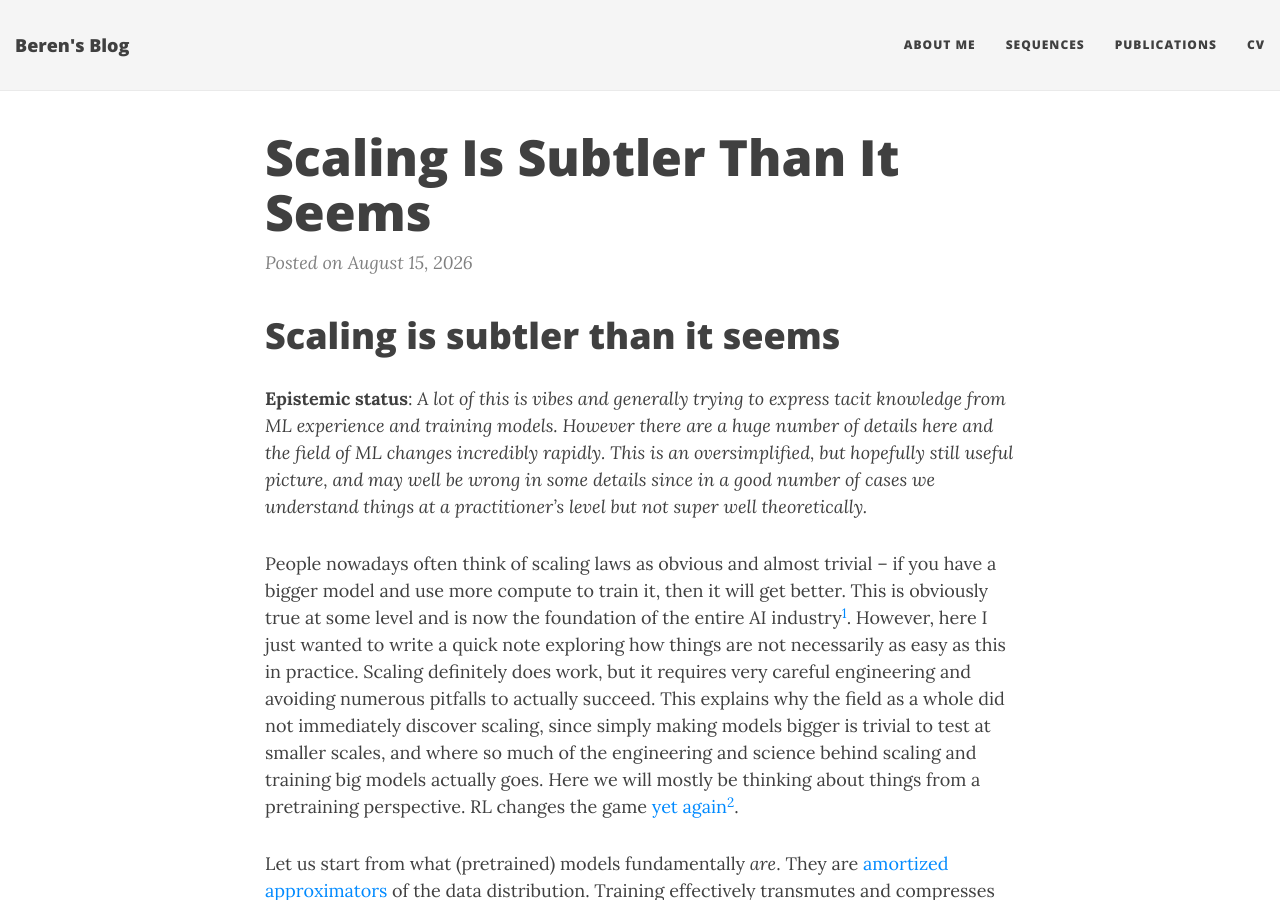
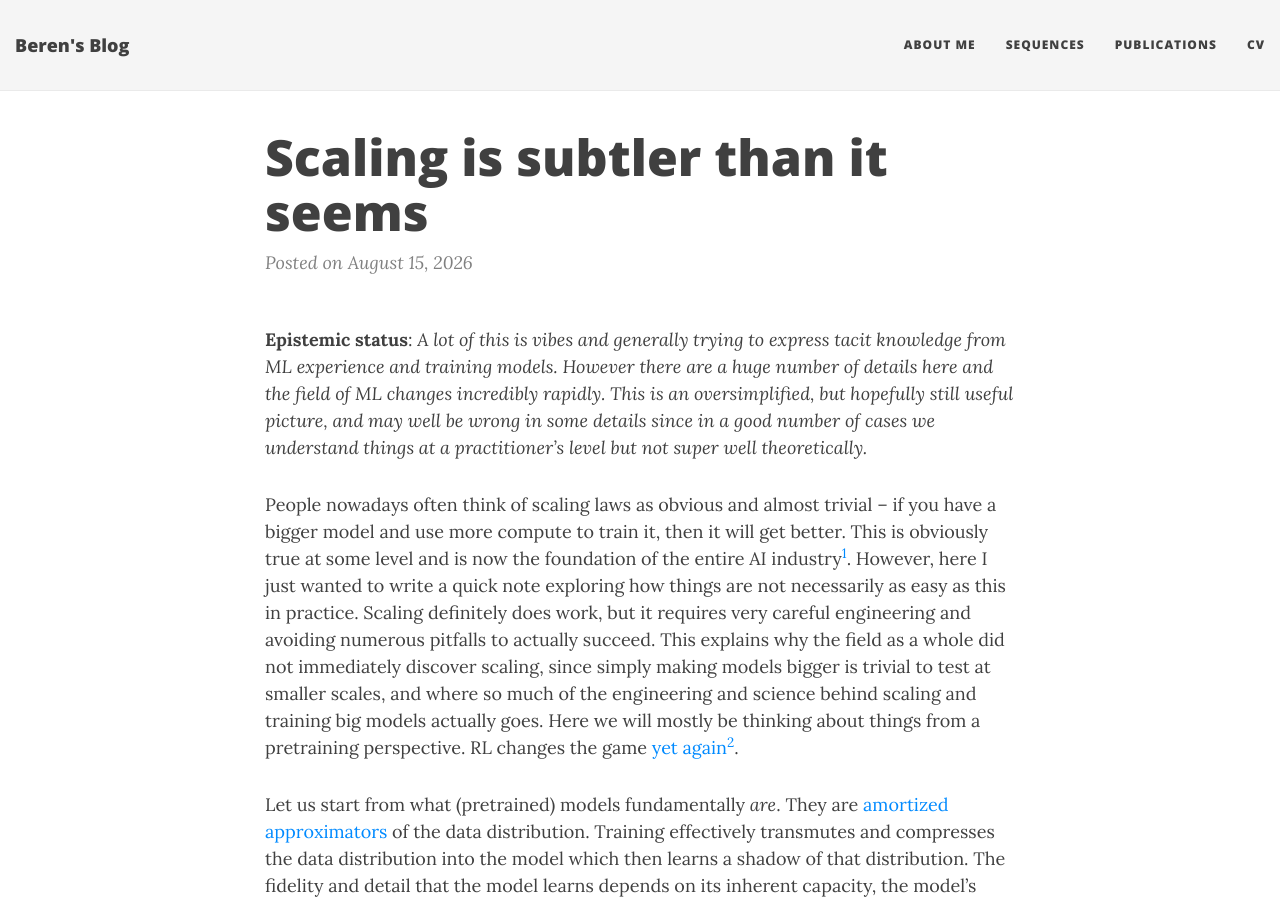
Before and after one commit to BerenMillidge/BerenMillidge.github.io, a Jekyll site: the page built from _posts/2026-08-15-Scaling-is-Subtler-than-it-Seems.md, in a window 1280 px wide and 900 px high. Built offline with Jekyll 4.4.1, drawn with Linux system fonts in a browser that asks for light colours; nearby versions of some CDN libraries; some of the changed lines change nothing that is shown.

Commit message:
Update 2026-08-15-Scaling-is-Subtler-than-it-Seems.md

```diff
--- a/_posts/2026-08-15-Scaling-is-Subtler-than-it-Seems.md
+++ b/_posts/2026-08-15-Scaling-is-Subtler-than-it-Seems.md
@@ -1,4 +1,7 @@
-# Scaling is subtler than it seems
+---
+layout: post
+title: Scaling is subtler than it seems
+---
 
 **Epistemic status**: *A lot of this is vibes and generally trying to express tacit knowledge from ML experience and training models. However there are a huge number of details here and the field of ML changes incredibly rapidly. This is an oversimplified, but hopefully still useful picture, and may well be wrong in some details since in a good number of cases we understand things at a practitioner's level but not super well theoretically.*
 
```
